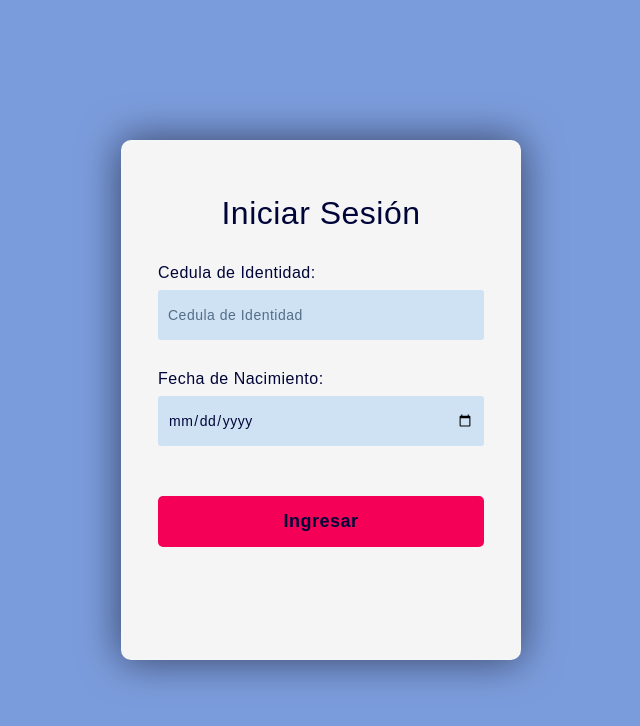
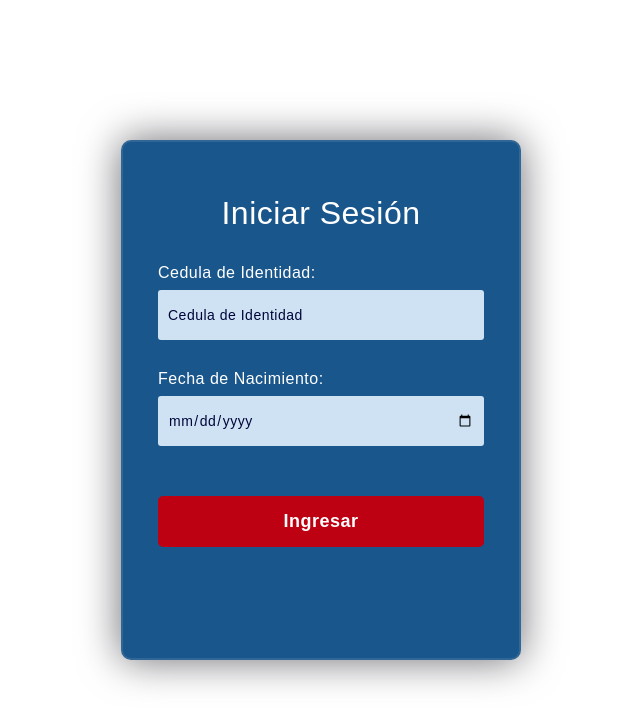
Before and after one commit to Alegithub01/Sistema-Elecciones, a Flask app: page / in a window 1280 px wide. Shown: the top 726 px of the page, without its empty margins (319-959 px from the left). Run offline with Flask 3, Linux system fonts and the light colour scheme.

Commit message:
Cambio de estilos

```diff
--- a/static/css/errorStyle.css
+++ b/static/css/errorStyle.css
@@ -33,6 +33,12 @@ h3 {
     margin-bottom: 20px;
 }
 
+h2 {
+    font-size: 18px;
+    font-weight: 400;
+    margin-bottom: 20px;
+}
+
 p {
     margin-bottom: 10px;
 }
--- a/static/css/loginStyle.css
+++ b/static/css/loginStyle.css
@@ -9,13 +9,13 @@
 }
 
 body {
-    background-color: #7b9cdc;
+    background-color: #fff;
 }
 
 .form {
     height: 520px;
     width: 400px;
-    background-color: #f5f5f5;
+    background-color: #19568b;
     position: absolute;
     transform: translate(-50%, -50%);
     top: 50%;
@@ -29,7 +29,7 @@ body {
 
 .form * {
     font-family: 'Poppins', sans-serif;
-    color: #000539;
+    color: #fff;
     letter-spacing: 0.5px;
     outline: none;
     border: none;
@@ -61,14 +61,15 @@ input {
     font-weight: 300;
 }
 
+
 ::placeholder {
-    color: #536e86;
+    color: #000539;
 }
 
 button {
     margin-top: 50px;
     width: 100%;
-    background-color: #f50057;
+    background-color: #bd0113;
     color: #fff;
     padding: 15px 0;
     font-size: 18px;
@@ -77,6 +78,7 @@ button {
     cursor: pointer;
 }
 
+
 .mensaje-error {
     color: red;
     font-size: 14px;
--- a/templates/home.html
+++ b/templates/home.html
@@ -32,7 +32,7 @@
             {% if estado == 'Habilitado' %}
                 <button id="btnVotar" class="btnConImagen" onclick="window.location.href='{{ url_for('papeleta_votacion', ci=ci) }}'">Ir a la papeleta</button>
             {% else %}
-                <p>Usted no está habilitado para votar en este momento.</p>
+                <p class="mensaje-inhabilitado">Usted no está habilitado para votar en este momento.</p>
             {% endif %}
         </div>
     </div>
--- a/templates/login.html
+++ b/templates/login.html
@@ -15,13 +15,13 @@
         <input type="text" placeholder="Cedula de Identidad" id="username" name="usuario" required>
 
         <label for="dob">Fecha de Nacimiento:</label>
-        <input type="date" id="dob" name="dob" required>
+        <input type="date"  style="color: #000539" id="dob" name="dob" required>
 
         {% if mensaje_error %}
         <p class="mensaje-error">{{ mensaje_error }}</p>
         {% endif %}
 
-        <button type="submit">Ingresar</button>
+        <button type="submit"  style="color: #fff;">Ingresar</button>
     </form>
 </body>
 </html>
--- a/templates/mensajeError.html
+++ b/templates/mensajeError.html
@@ -20,7 +20,7 @@
         <p><strong>C.I.:</strong> {{ ci }}</p>
         <p><strong>Fecha de Nacimiento:</strong> {{ fecha_nacimiento }}</p>
 
-        <h3>No Registrado En El Padron Electoral</h3>
+        <h2>USUARIO NO REGISTRADO EN EL PATRON ELECTORAL</h2>
     </form>
 </body>
 </html>
```
Also changed, not shown: static/css/electorStyle.css (+10 -2 lines), static/css/papeletaStyle.css (+18 -25 lines), templates/papeleta.html (+8 -6 lines), static/img/candidato1.jpg (deleted), static/img/candidato2.jpg (deleted).
